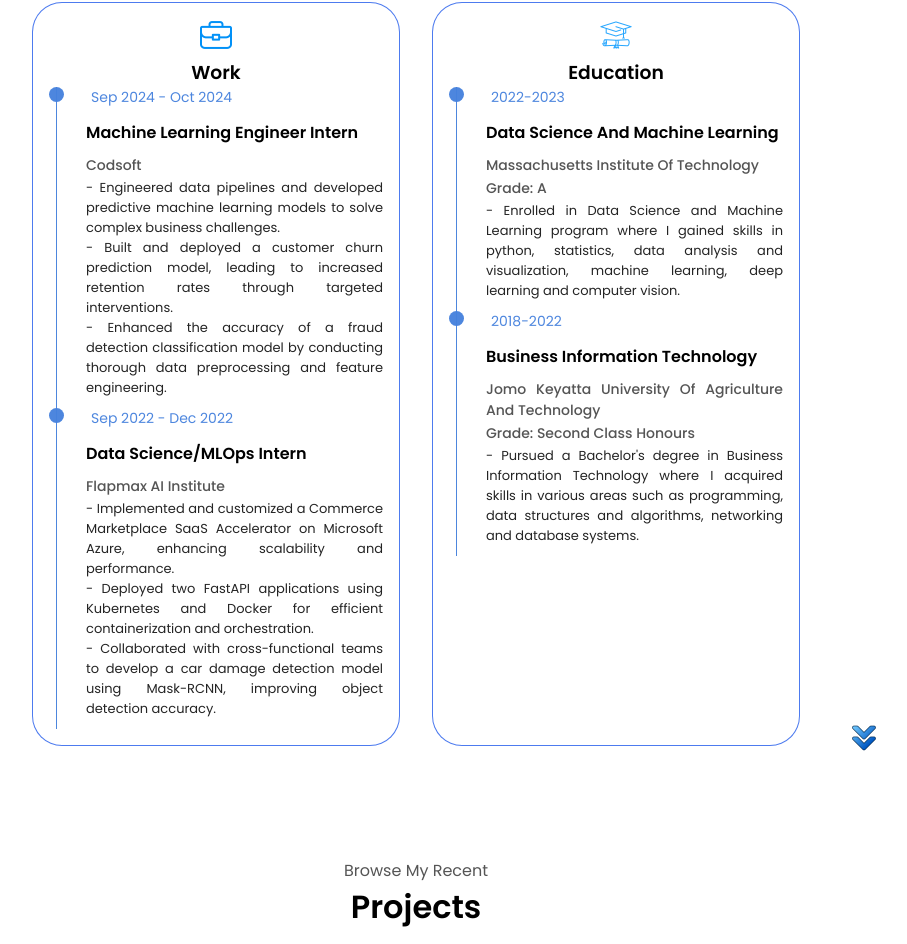
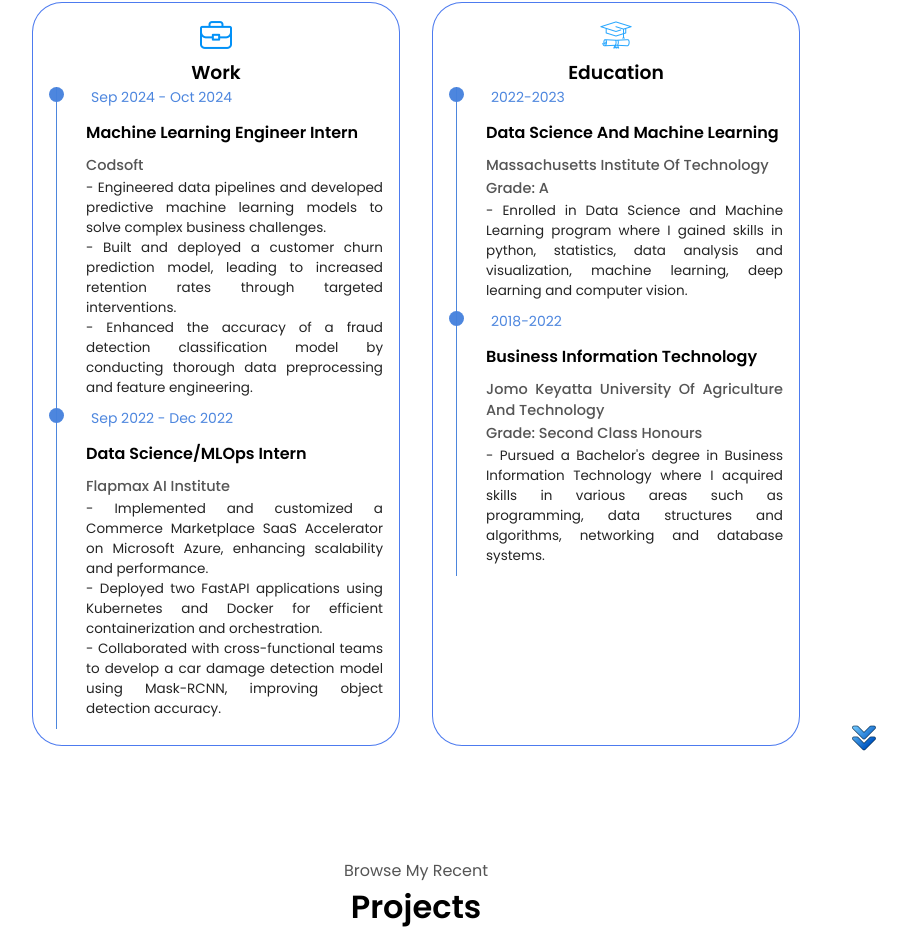
Before and after one commit to swariara/swariara.github.io, a website: page index.html in a window 1280 px wide. Shown: the part 1942-2886 px from the top of the page, without its empty margins (224-1131 px from the left). Drawn offline with nearby package versions, Linux system fonts and the light colour scheme.

Commit message:
Update style.css

```diff
--- a/css/style.css
+++ b/css/style.css
@@ -442,7 +442,7 @@ article.icon{
 }
 .timeline__subtitle{
   font-weight: 500;
-  font-size: 14px;
+  font-size: 14.5px;
   margin-bottom: 2px;
   text-transform: capitalize;
   color: rgb(85, 85, 85);
@@ -451,7 +451,7 @@ article.icon{
 .timeline-text {
   line-height: 20px;
   text-align: justify;
-  font-size: 13px;
+  font-size: 13.5px;
   font-weight: 400;
   color:  #242424;
 }
```
